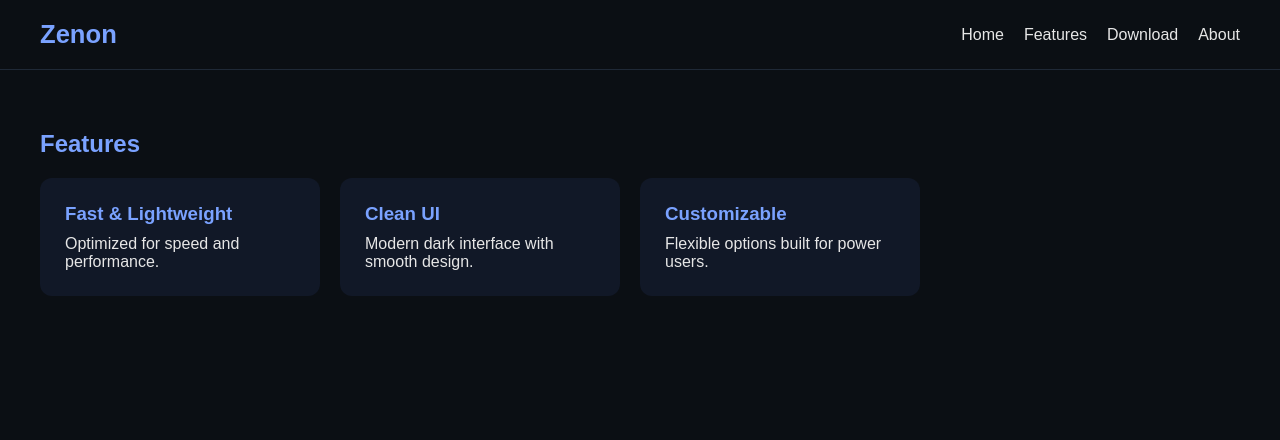
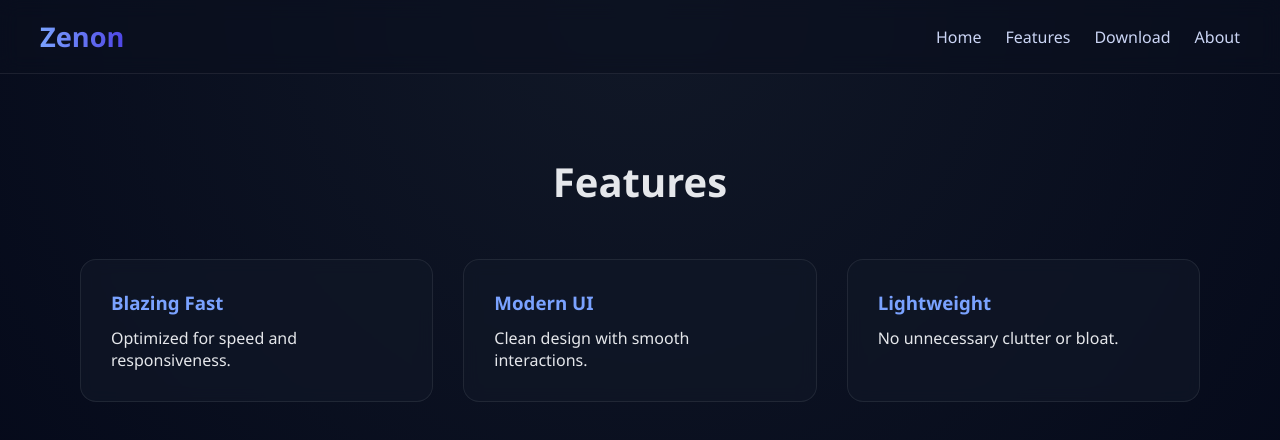
Before and after one commit to Hi12554/zenon-website, a plain HTML site: page features.html in a window 1280 px wide. Drawn offline with Linux system fonts and the light colour scheme.

Commit message:
Add files via upload

```diff
--- a/features.html
+++ b/features.html
@@ -18,23 +18,20 @@
   </ul>
 </nav>
 
-<section class="page">
+<section class="section">
   <h1>Features</h1>
-
   <div class="features">
     <div class="card">
-      <h3>Fast & Lightweight</h3>
-      <p>Optimized for speed and performance.</p>
+      <h3>Blazing Fast</h3>
+      <p>Optimized for speed and responsiveness.</p>
     </div>
-
     <div class="card">
-      <h3>Clean UI</h3>
-      <p>Modern dark interface with smooth design.</p>
+      <h3>Modern UI</h3>
+      <p>Clean design with smooth interactions.</p>
     </div>
-
     <div class="card">
-      <h3>Customizable</h3>
-      <p>Flexible options built for power users.</p>
+      <h3>Lightweight</h3>
+      <p>No unnecessary clutter or bloat.</p>
     </div>
   </div>
 </section>
--- a/style.css
+++ b/style.css
@@ -2,38 +2,47 @@
   margin: 0;
   padding: 0;
   box-sizing: border-box;
-  font-family: Arial, Helvetica, sans-serif;
+  font-family: "Segoe UI", Arial, sans-serif;
 }
 
 body {
-  background: #0b0f14;
-  color: #e6e6e6;
+  background: radial-gradient(circle at top, #111827, #020617);
+  color: #e5e7eb;
+  min-height: 100vh;
 }
 
 /* NAVBAR */
 .navbar {
+  position: sticky;
+  top: 0;
+  z-index: 10;
   display: flex;
   justify-content: space-between;
   align-items: center;
-  padding: 20px 40px;
-  border-bottom: 1px solid #1f2937;
+  padding: 18px 40px;
+  background: rgba(10, 15, 30, 0.6);
+  backdrop-filter: blur(10px);
+  border-bottom: 1px solid rgba(255,255,255,0.08);
 }
 
 .logo {
-  font-size: 1.6rem;
-  font-weight: bold;
-  color: #7aa2ff;
+  font-size: 1.7rem;
+  font-weight: 700;
+  background: linear-gradient(90deg, #7aa2ff, #4f46e5);
+  -webkit-background-clip: text;
+  -webkit-text-fill-color: transparent;
 }
 
 .navbar ul {
   list-style: none;
   display: flex;
-  gap: 20px;
+  gap: 24px;
 }
 
 .navbar a {
   text-decoration: none;
-  color: #e6e6e6;
+  color: #cbd5f5;
+  font-weight: 500;
 }
 
 .navbar a:hover {
@@ -43,29 +52,33 @@ body {
 /* HERO */
 .hero {
   text-align: center;
-  padding: 100px 20px;
+  padding: 120px 20px;
 }
 
 .hero h1 {
-  font-size: 3.5rem;
-  color: #7aa2ff;
+  font-size: 4rem;
+  font-weight: 800;
+  background: linear-gradient(90deg, #7aa2ff, #a78bfa);
+  -webkit-background-clip: text;
+  -webkit-text-fill-color: transparent;
 }
 
 .hero p {
-  margin-top: 10px;
-  color: #aaa;
+  margin-top: 15px;
+  color: #9ca3af;
+  font-size: 1.1rem;
 }
 
-/* BUTTONS */
+/* BUTTON */
 .btn {
   display: inline-block;
-  margin-top: 25px;
-  padding: 12px 26px;
-  background: #7aa2ff;
-  color: #000;
+  margin-top: 30px;
+  padding: 14px 32px;
+  border-radius: 10px;
+  background: linear-gradient(90deg, #7aa2ff, #4f46e5);
+  color: #020617;
+  font-weight: 700;
   text-decoration: none;
-  border-radius: 8px;
-  font-weight: bold;
 }
 
 .btn.disabled {
@@ -73,43 +86,54 @@ body {
   cursor: not-allowed;
 }
 
-/* PAGES */
-.page {
-  padding: 60px 40px;
+/* SECTIONS */
+.section {
+  padding: 80px 40px;
+  max-width: 1200px;
+  margin: auto;
 }
 
-.page h1 {
-  margin-bottom: 20px;
-  color: #7aa2ff;
-}
-
-.page.center {
+.section h1 {
   text-align: center;
+  margin-bottom: 50px;
+  font-size: 2.5rem;
 }
 
 /* FEATURES */
 .features {
-  display: flex;
-  gap: 20px;
-  flex-wrap: wrap;
+  display: grid;
+  grid-template-columns: repeat(auto-fit, minmax(260px, 1fr));
+  gap: 30px;
 }
 
 .card {
-  background: #111827;
-  padding: 25px;
-  border-radius: 12px;
-  width: 280px;
+  background: rgba(17, 24, 39, 0.7);
+  backdrop-filter: blur(8px);
+  padding: 30px;
+  border-radius: 16px;
+  border: 1px solid rgba(255,255,255,0.08);
+  transition: transform 0.25s ease, box-shadow 0.25s ease;
+}
+
+.card:hover {
+  transform: translateY(-6px);
+  box-shadow: 0 20px 40px rgba(0,0,0,0.4);
 }
 
 .card h3 {
-  margin-bottom: 10px;
+  margin-bottom: 12px;
   color: #7aa2ff;
+}
+
+/* CENTER PAGE */
+.center {
+  text-align: center;
 }
 
 /* FOOTER */
 footer {
   text-align: center;
-  padding: 30px;
-  color: #777;
+  padding: 40px;
+  color: #6b7280;
   font-size: 0.9rem;
 }
```
Also changed, not shown: about.html (+4 -4 lines), download.html (+3 -3 lines), index.html (+5 -5 lines).
